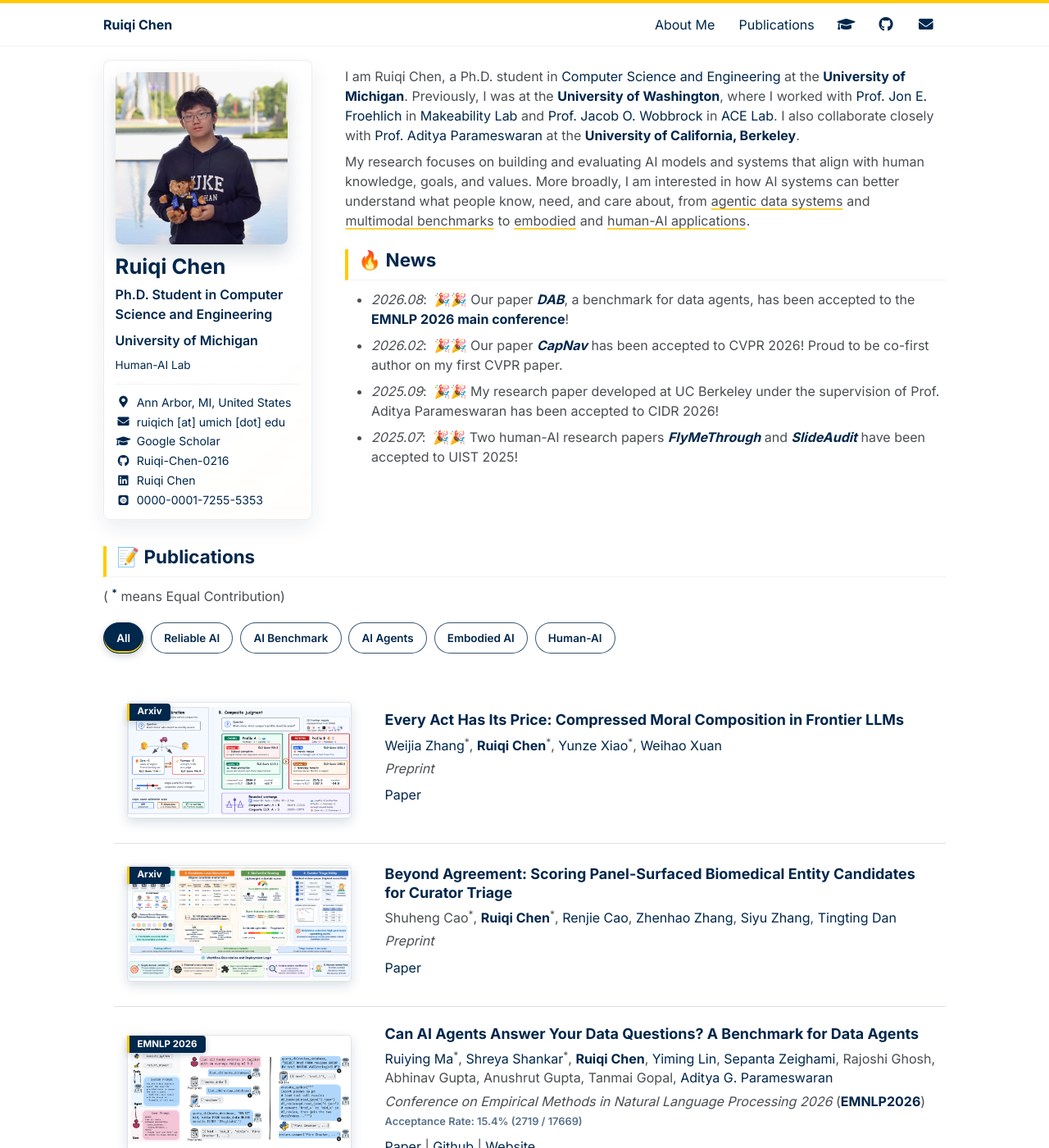
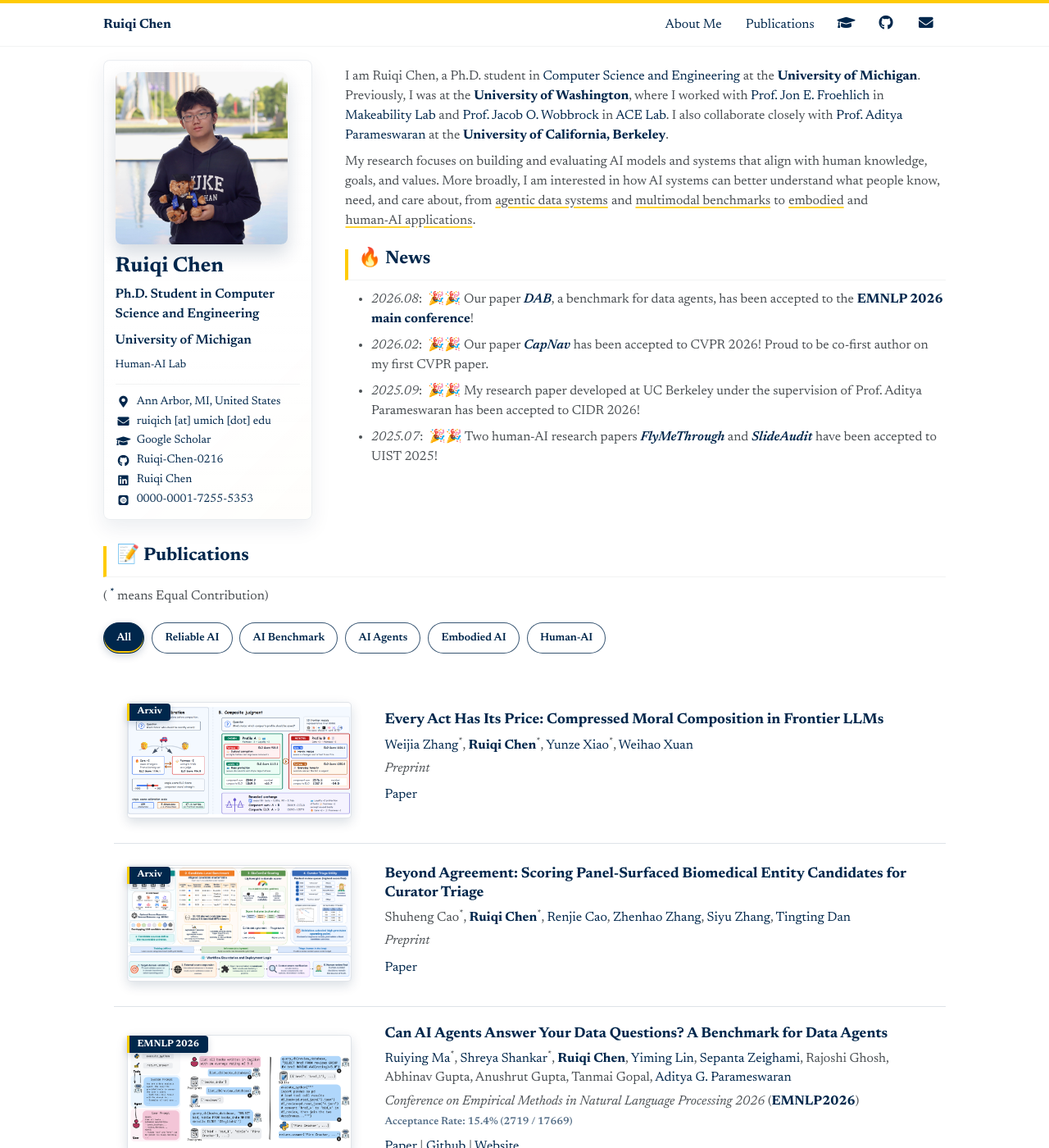
Before and after one commit to Ruiqi-Chen-0216/Ruiqi-Chen-0216.github.io, a Jekyll site: the page built from _pages/home.md, in a window 1280 px wide and 1400 px high. Shown: the whole window at 82% size. Built offline with Jekyll 4.4.1, drawn with Linux system fonts in a browser that asks for light colours; some web fonts are replaced.

Commit message:
update font

```diff
--- a/_config.yml
+++ b/_config.yml
@@ -12,6 +12,7 @@
 baseurl                  : ""
 repository               : "Ruiqi-Chen-0216/Ruiqi-Chen-0216.github.io"
 google_scholar_stats_use_cdn : true
+font_theme               : "newsreader" # "newsreader" (serif) or "inter" (the original sans-serif)
 
 # google analytics
 google_analytics_id      :  "G-9E0NY50DQP"
--- a/_includes/head/custom.html
+++ b/_includes/head/custom.html
@@ -8,7 +8,11 @@
 <link rel="stylesheet" href="{{ site.baseurl }}/assets/css/academicons.css"/>
 <link rel="preconnect" href="https://fonts.googleapis.com">
 <link rel="preconnect" href="https://fonts.gstatic.com" crossorigin>
+{% if site.font_theme == "newsreader" %}
+<link href="https://fonts.googleapis.com/css2?family=Newsreader:ital,opsz,wght@0,6..72,300..700;1,6..72,400..600&display=swap" rel="stylesheet">
+{% else %}
 <link href="https://fonts.googleapis.com/css2?family=Inter:wght@400;500;600;700&display=swap" rel="stylesheet">
+{% endif %}
 
 <script type="text/x-mathjax-config"> MathJax.Hub.Config({ TeX: { equationNumbers: { autoNumber: "all" } } }); </script>
 <script type="text/x-mathjax-config">
--- a/assets/css/main.scss
+++ b/assets/css/main.scss
@@ -12,6 +12,15 @@
 
 @import "vendor/breakpoint/breakpoint"; // media query mixins
 @import "variables";
+{% if site.font_theme == "newsreader" %}
+// font_theme in _config.yml: the theme styles everything through these variables,
+// so reassigning them here swaps the whole site to Newsreader.
+$sans-serif                 : "Newsreader", "Iowan Old Style", Georgia, "Times New Roman", serif;
+$sans-serif-narrow          : $sans-serif;
+$global-font-family         : $sans-serif;
+$header-font-family         : $sans-serif;
+$caption-font-family        : $sans-serif;
+{% endif %}
 @import "mixins";
 @import "vendor/susy/susy";
 
```
